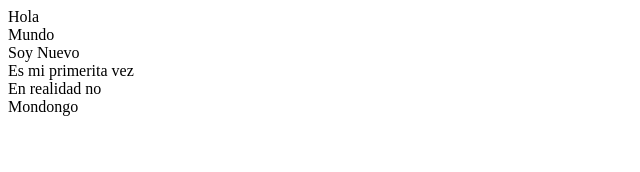
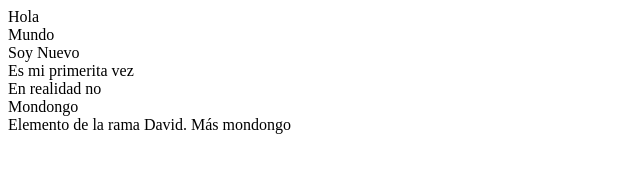
Before and after one commit to AMaroto98/PracticaEntornos, a plain HTML site: page index.html in a window 1280 px wide. Shown: the whole page, without its empty margins (0-640 px from the left). Drawn offline with Linux system fonts and the light colour scheme.

Commit message:
Modificar elementos en rama David

```diff
--- a/index.html
+++ b/index.html
@@ -16,5 +16,7 @@
     <div>En realidad no</div>
     <div>Mondongo</div>
 
+    <div>Elemento de la rama David. Más mondongo</div>
+
 </body>
 </html>
```
